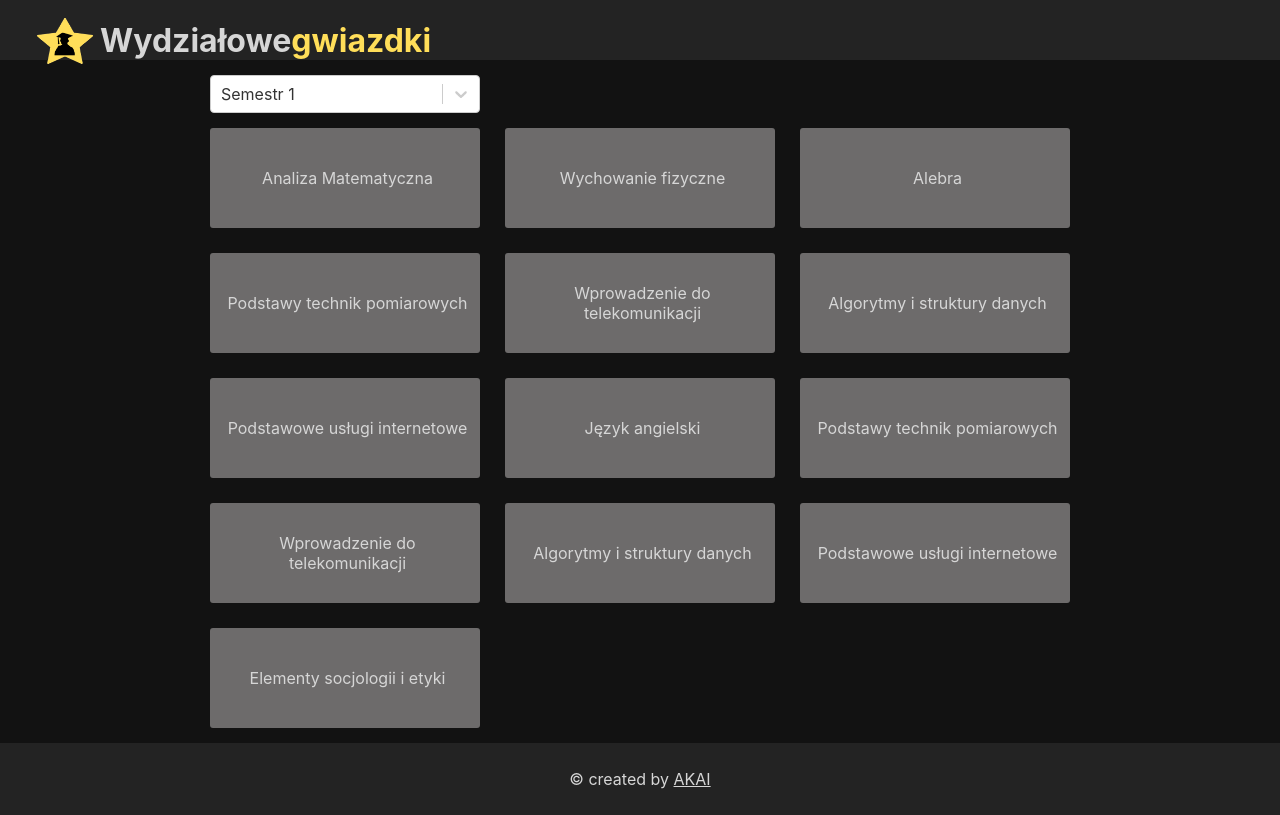
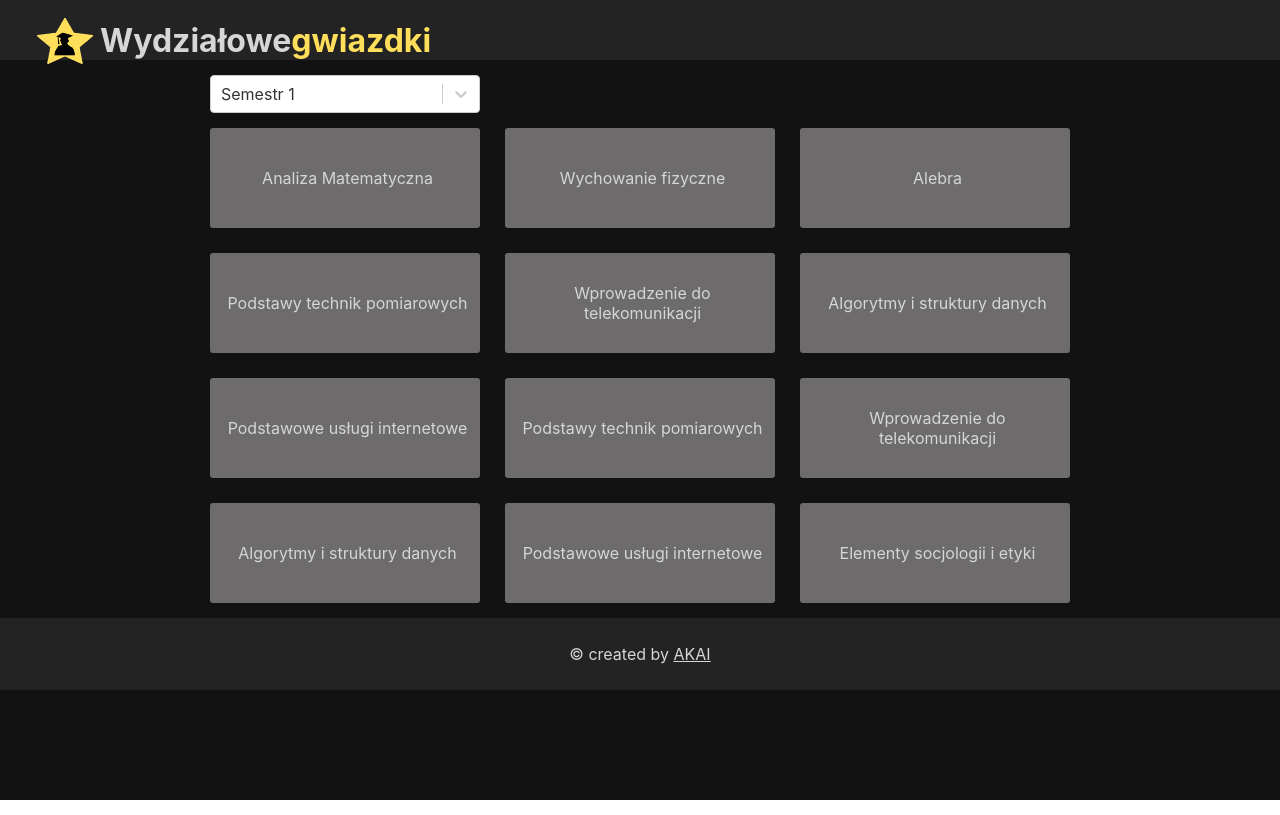
Before and after one commit to akai-org/wydzialowe-gwiazdki, a React (Create React App) app: page / in a window 1280 px wide. Built offline with nearby package versions, Linux system fonts and the light colour scheme.

Commit message:
change select

```diff
--- a/src/containers/TailContainer.js
+++ b/src/containers/TailContainer.js
@@ -4,19 +4,17 @@ import './TailContainer.scss';
 import Tail from './../components/Tail';
 import lessons from './../resources/lessons';
 
-const convertTails = () => lessons.map(lesson =>{return (<Tail title={lesson.name}/>)});
-
 class TailContainer extends Component {
   constructor(props) {
     super(props);
-        this.state = {value: 'Semestr 1'};
-
-        this.handleChange = this.handleChange.bind(this);
+    this.state = {
+      semesterSelectValue: 1
+    };
   }
 
-      handleChange(event) {
-        this.setState({value: event.target.value});
-      }
+  handleChange = option => this.setState({semesterSelectValue: option.value});
+  convertTails = () => lessons.filter(lesson => lesson.semester == this.state.semesterSelectValue)
+    .map(lesson => <Tail title={lesson.name}/> );
 
   selectOptions = [
     { value: 1, label: 'Semestr 1' },
@@ -36,13 +34,15 @@ class TailContainer extends Component {
             options={this.selectOptions}
             name="semester"
             defaultValue={this.selectOptions[0]}
+            onChange={this.handleChange}
           />
         </form>
         <div className="TailContainer">
-                    {convertTails()}
+          {this.convertTails()}
         </div>
       </div>
-    )}
+    )
+  }
 }
 
 export default TailContainer;
```
Lines whose indentation alone changed are shown as unchanged.
